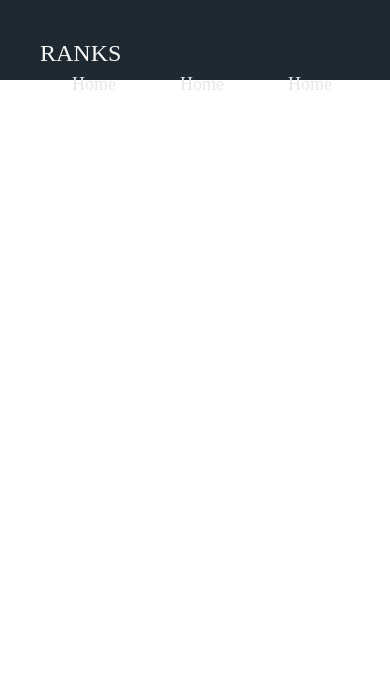
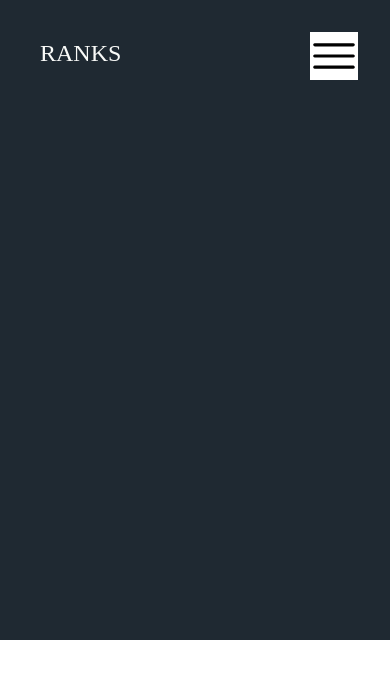
Before and after one commit to Ramatu-22/landing-page, a plain HTML site: page index.html in a window 390 px wide. Drawn offline with Linux system fonts and the light colour scheme; files that its build step writes are made by us from their sources.

Commit message:
Adding mobile responsive css

```diff
--- a/Css/style.css
+++ b/Css/style.css
@@ -12,6 +12,9 @@
 body{
     width: 100%;
 }
+.section{
+    padding: 5rem 0;
+}
 
 .container{
     width: 100%;
@@ -23,7 +26,7 @@ body{
 /****** Header styles ******/
 header{
     width: 100%;
-    height: 5rem;
+    height: 40rem;
     padding: 2.5rem 0;
     background-color: #1F2932;
     position: relative;
@@ -59,7 +62,7 @@ nav{
 
 .nav-ul li{
     list-style: none;
-    margin: 0 2rem;
+    margin: 0 1.5rem;
 }
 
 li a{
@@ -74,16 +77,77 @@ li a:hover{
     color: rgb(82, 216, 249);
 }
 
+nav ul li a::before{
+    content: "";
+    position: absolute;
+    left: 0;
+    bottom: 0;
+    width: 100%;
+    height: .3rem;
+    background: linear-gradient(to right, blue, rgb(25, 25, 167));
+    opacity: 0;
+    transform: scaleX(0);
+    transform-origin: left;
+    transition: all .3s;
+}
+
+nav ul li a:before::before{
+    opacity: 1;
+    transform: scaleX(1);
+}
+
 /****** Media querry ******/
 
 /* Mobile responsive media querry */
-@media screen and(max-width: 830) {
+@media screen and (max-width: 832px) {
+    .hamburger{
+        display: inline-block;
+        position: absolute;
+        top: 2rem;
+        right: 2rem;
+        cursor: pointer;
+    }
+
+    .hamburger img{
+        width: 3rem;
+    }
     .nav-ul{
         flex-direction: column;
         width: 90%;
         margin: 0 auto;
         padding: 1rem 0;
         margin-top: 4rem;
-        background-color: #E5E7EB;
+        background-color: white;
+        border: 1px solid white;
+        border-radius: .3rem;
+        transform: translateY(-200%);
+        transition: all .5s;
+        z-index: 999;
     }
+
+    .nav-ul li{
+        padding: 1rem 0;
+        font: 1.6rem;
+    }
+
+    li a{
+        color: black;
+        font-weight: 400;
+    }
+
+    li a:hover{
+        color: rgb(82, 216, 249);
+    }
+
+    nav ul li a:hover::before{
+        opacity: 0;
+    }
+
+    /* Slide the menu when hamburger is clicked */
+
+    #toggle:checked~ .nav-ul{
+        transform: translateY(1%);
+    }
+
+
 }
--- a/index.html
+++ b/index.html
@@ -5,7 +5,7 @@
     <meta charset="UTF-8">
     <meta http-equiv="X-UA-Compatible" content="IE=edge">
     <meta name="viewport" content="width=device-width, initial-scale=1.0">
-    <link rel="stylesheet" href="~/Css/style.css">
+    <link rel="stylesheet" href="Css/style.css">
     <link rel="stylesheet" href="https://cdnjs.cloudflare.com/ajax/libs/font-awesome/4.7.0/css/font-awesome.min.css">
     <title>Bag sales</title>
 </head>
@@ -19,14 +19,13 @@
                 <!--Icons-->
                 <input type="checkbox" class="check" id="toggle">
                 <label for="toggle" class="hamburger" id="hamburger">
-                <i class="fa fa-bars" aria-hidden="true" style="font-size: 30px; color: aliceblue;" ></i>
+                 <img src="images/icon-hamburger.svg" alt="">
                 </label>
                 <ul class="nav-ul" id="nav-ul">
                     <li class="nav-link"><a href="#">Home</a></li>
                     <li class="nav-link"><a href="#">Home</a></li>
                     <li class="nav-link"><a href="#">Home</a></li>
                 </ul>
-
             </nav>
         </div>
     </header>
```
Also changed, not shown: Images/first-bag.jpg (added), Images/icon-hamburger.svg (added).
